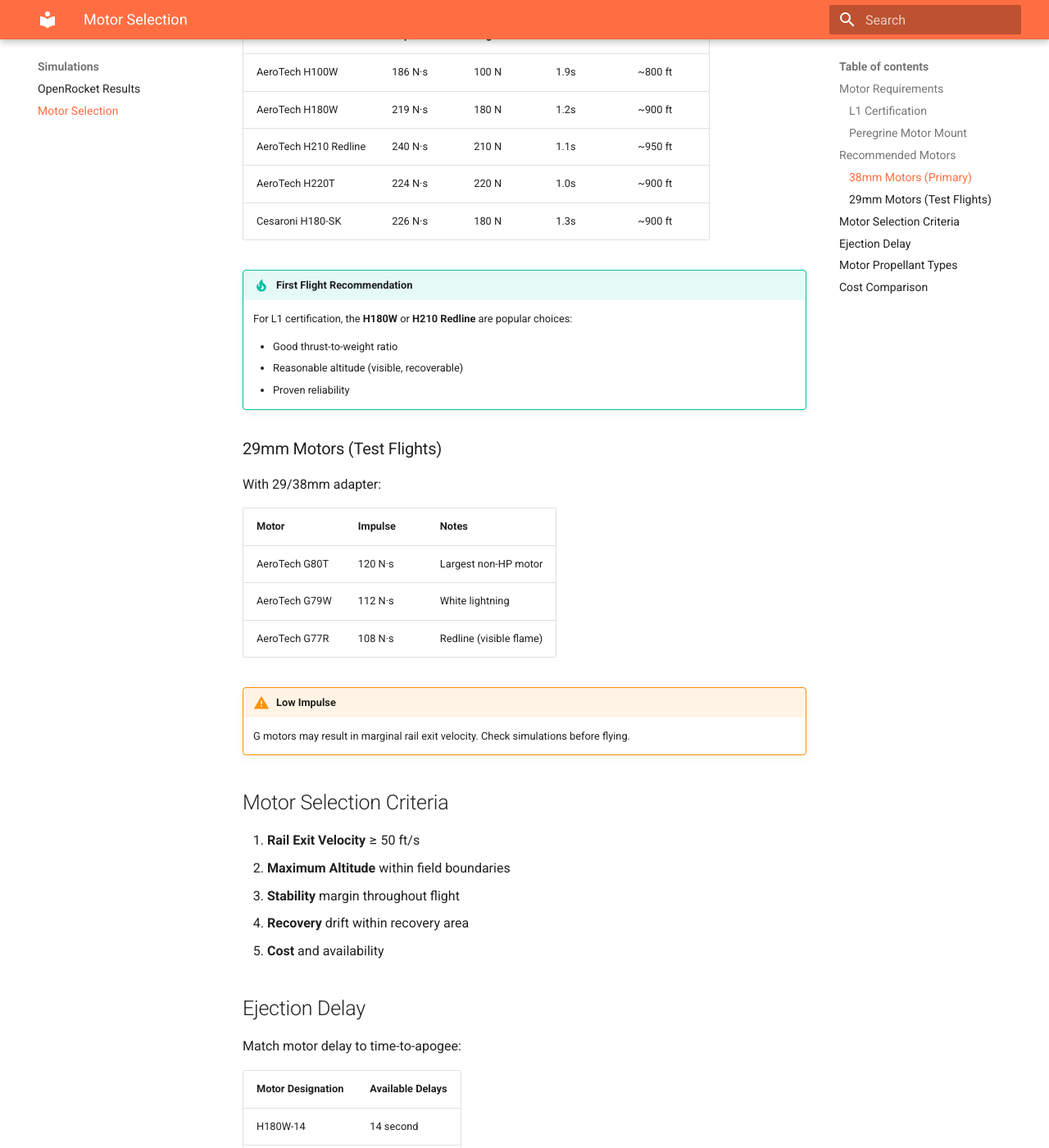
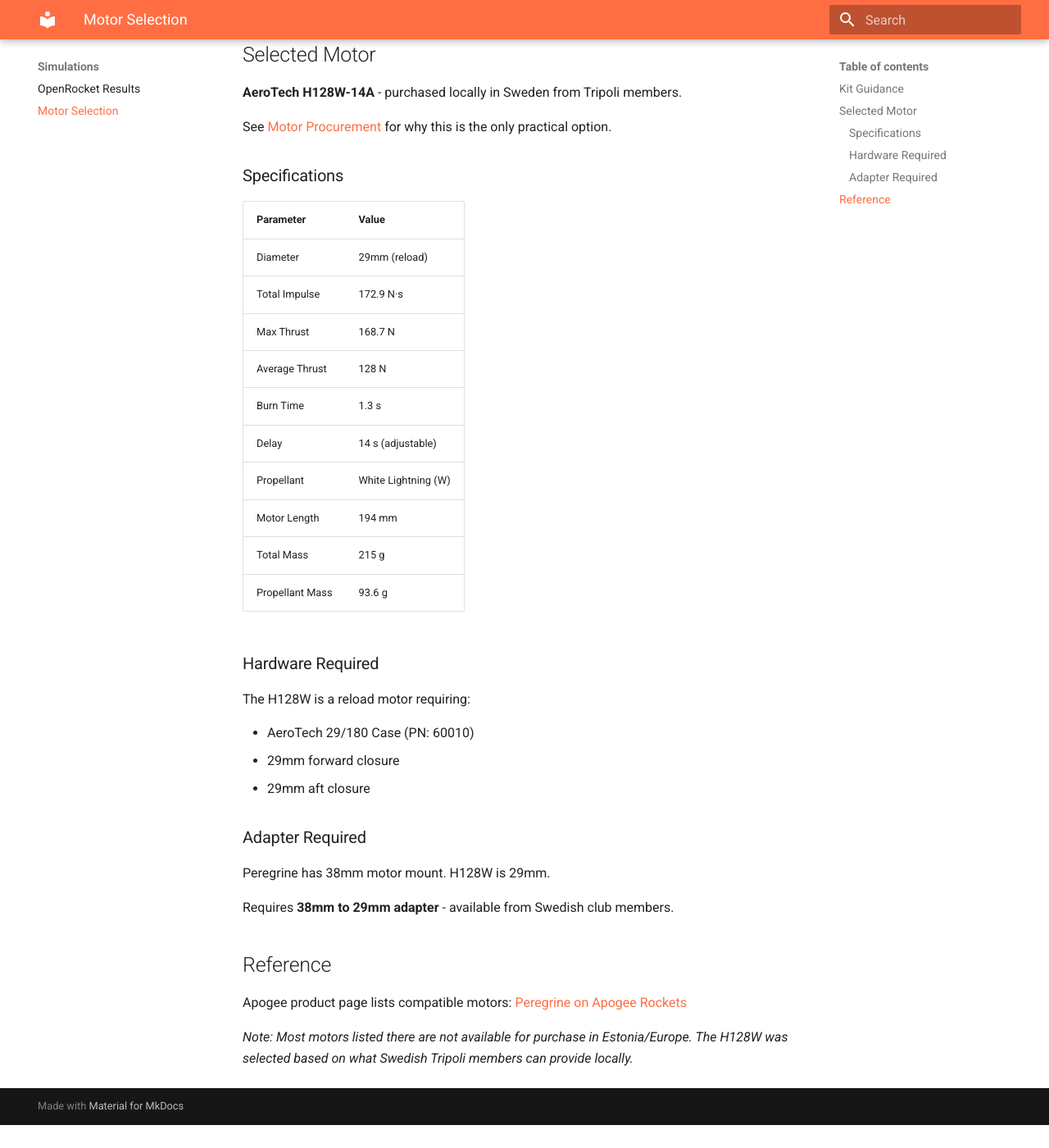
Before and after one commit to tonuonu/MyLevel1Peregrine, an MkDocs documentation site: the page built from docs/simulations/motors.md, in a window 1280 px wide and 1400 px high, scrolled down 672 px. Shown: the whole window at 82% size. Built offline with MkDocs 1.6.1 and Material for MkDocs 9.7.7, drawn with Linux system fonts in a browser that asks for light colours; after the commit the page ends 2044 px from its top, so only the background shows below that; some of the changed text lies outside the part shown.

Commit message:
Rewrite motors.md - remove fabricated recommendations, document actual H128W motor

```diff
--- a/docs/simulations/motors.md
+++ b/docs/simulations/motors.md
@@ -1,89 +1,58 @@
 # Motor Selection
 
-## Motor Requirements
+## Kit Guidance
 
-### L1 Certification
+From kit packaging (IMG_7727):
 
-- **H class** (160.01-320 N·s) or **I class** (320.01-640 N·s)
-- Must be 18+ to purchase
-- Single motor allowed for certification attempt with club membership
+- Requires **38mm diameter** rocket motors
+- Use H, I or J power motors, as well as high thrust G motors
 
-### Peregrine Motor Mount
+**Typical altitudes per packaging:**
 
-- Native: **38mm**
-- With adapter: **29mm** (using Aero Pack 29/38mm adapter)
+| Motor Class | Altitude Range |
+|-------------|----------------|
+| G motors | 300-500 ft (requires avg thrust ≥80N) |
+| H motors | 600-1700 ft |
+| I motors | 1700-3500 ft |
+| J motors | 3700-6100 ft |
 
-## Recommended Motors
+## Selected Motor
 
-### 38mm Motors (Primary)
+**AeroTech H128W-14A** - purchased locally in Sweden from Tripoli members.
 
-| Motor | Impulse | Avg Thrust | Burn | Est. Altitude |
-|-------|---------|------------|------|---------------|
-| AeroTech H100W | 186 N·s | 100 N | 1.9s | ~800 ft |
-| AeroTech H180W | 219 N·s | 180 N | 1.2s | ~900 ft |
-| AeroTech H210 Redline | 240 N·s | 210 N | 1.1s | ~950 ft |
-| AeroTech H220T | 224 N·s | 220 N | 1.0s | ~900 ft |
-| Cesaroni H180-SK | 226 N·s | 180 N | 1.3s | ~900 ft |
+See [Motor Procurement](../decisions/motor-procurement.md) for why this is the only practical option.
 
-!!! tip "First Flight Recommendation"
-    For L1 certification, the **H180W** or **H210 Redline** are popular choices:
+### Specifications
 
-    - Good thrust-to-weight ratio
-    - Reasonable altitude (visible, recoverable)
-    - Proven reliability
+| Parameter | Value |
+|-----------|-------|
+| Diameter | 29mm (reload) |
+| Total Impulse | 172.9 N·s |
+| Max Thrust | 168.7 N |
+| Average Thrust | 128 N |
+| Burn Time | 1.3 s |
+| Delay | 14 s (adjustable) |
+| Propellant | White Lightning (W) |
+| Motor Length | 194 mm |
+| Total Mass | 215 g |
+| Propellant Mass | 93.6 g |
 
-### 29mm Motors (Test Flights)
+### Hardware Required
 
-With 29/38mm adapter:
+The H128W is a reload motor requiring:
 
-| Motor | Impulse | Notes |
-|-------|---------|-------|
-| AeroTech G80T | 120 N·s | Largest non-HP motor |
-| AeroTech G79W | 112 N·s | White lightning |
-| AeroTech G77R | 108 N·s | Redline (visible flame) |
+- AeroTech 29/180 Case (PN: 60010)
+- 29mm forward closure
+- 29mm aft closure
 
-!!! warning "Low Impulse"
-    G motors may result in marginal rail exit velocity.
-    Check simulations before flying.
+### Adapter Required
 
-## Motor Selection Criteria
+Peregrine has 38mm motor mount. H128W is 29mm.
 
-1. **Rail Exit Velocity** ≥ 50 ft/s
-2. **Maximum Altitude** within field boundaries
-3. **Stability** margin throughout flight
-4. **Recovery** drift within recovery area
-5. **Cost** and availability
+Requires **38mm to 29mm adapter** - available from Swedish club members.
 
-## Ejection Delay
+## Reference
 
-Match motor delay to time-to-apogee:
+Apogee product page lists compatible motors: [Peregrine on Apogee Rockets](https://www.apogeerockets.com/Rocket-Kits/Skill-Level-3-Model-Rocket-Kits/Peregrine)
 
-| Motor Designation | Available Delays |
-|-------------------|------------------|
-| H180W-14 | 14 second |
-| H210-14 | 14 second |
-
-!!! note "Delay Adjustment"
-    AeroTech DMS motors include adjustable delay:
-
-    - Use delay adjustment tool
-    - Match to RockSim/OpenRocket prediction
-    - Or use "Optimal Delay" from simulation
-
-## Motor Propellant Types
-
-| Code | Propellant | Characteristics |
-|------|------------|------------------|
-| W | White Lightning | White exhaust, good visibility |
-| T | Blue Thunder | Blue exhaust, some smoke |
-| R | Redline | Red flame, high visibility |
-| SK | Skidmark | Smoky (Cesaroni) |
-
-## Cost Comparison
-
-*Prices vary - check current pricing*
-
-| Motor Type | Approximate Cost |
-|------------|------------------|
-| Single Use (DMS) | $50-70 |
-| Reload (requires hardware) | $25-40 reload + hardware |
+*Note: Most motors listed there are not available for purchase in Estonia/Europe. The H128W was selected based on what Swedish Tripoli members can provide locally.*
```
